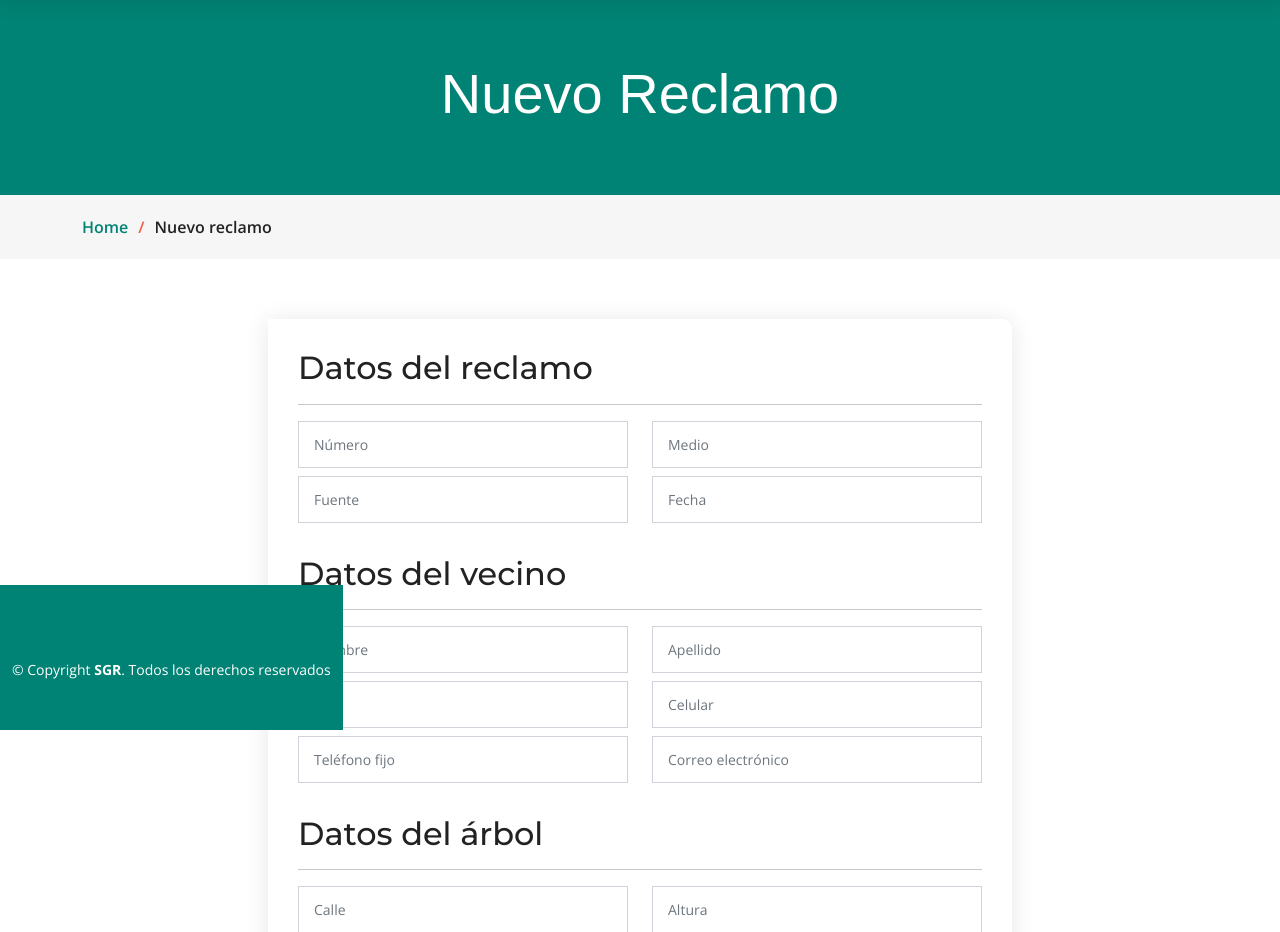
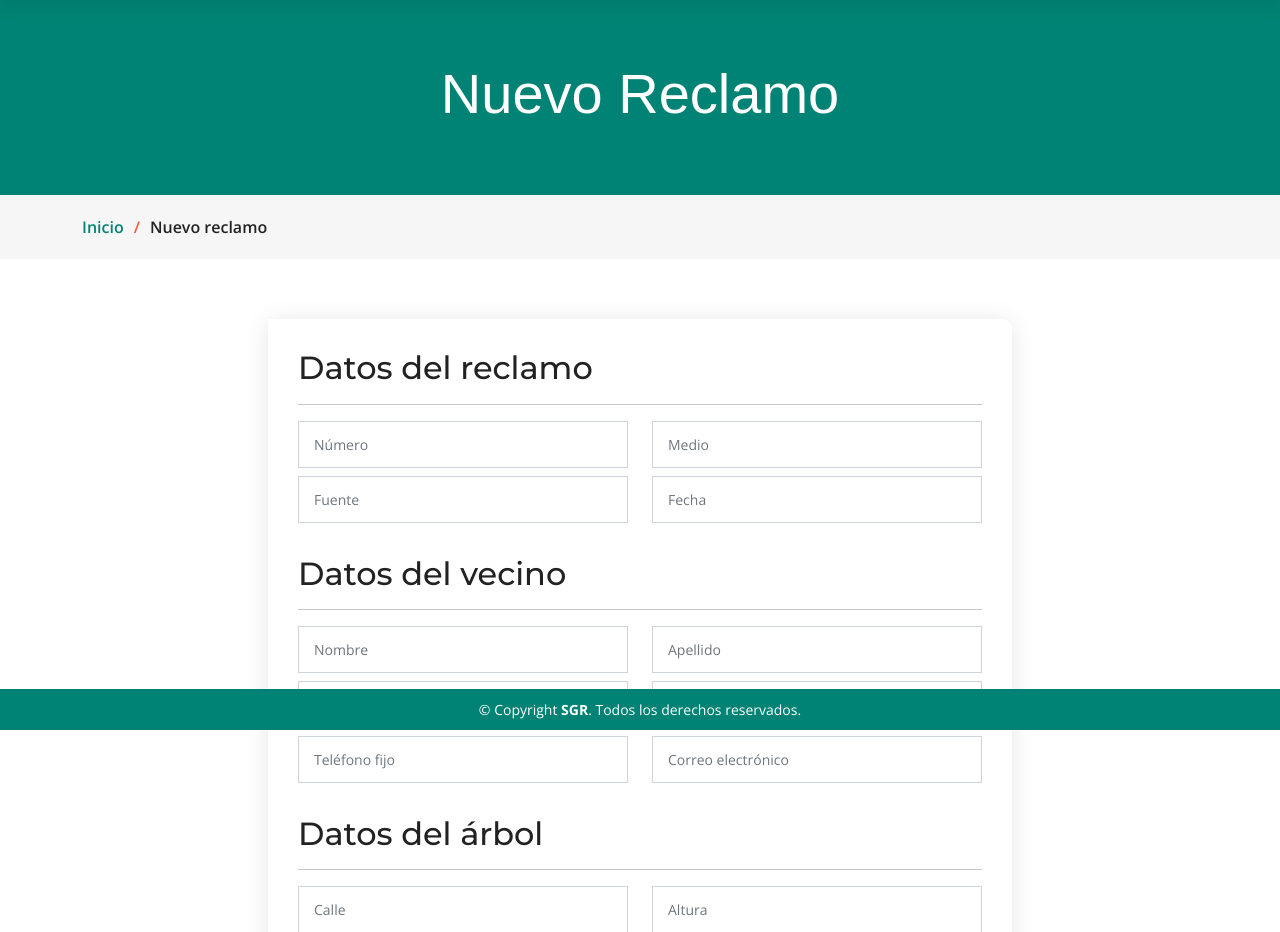
Before and after one commit to Sergio395/gestion_reclamos, a Django app: page /nr/ in a window 1280 px wide. Shown: the part 70-1002 px from the top of the page. Run offline with Django 3.2, Linux system fonts and the light colour scheme; some libraries are stand-ins or nearby versions.

Commit message:
footer full y sticky abajo

```diff
--- a/gestion_reclamos/reclamos/static/assets/css/main.css
+++ b/gestion_reclamos/reclamos/static/assets/css/main.css
@@ -2545,11 +2545,11 @@ section {
 # Footer
 --------------------------------------------------------------*/
 .footer {
-  position: absolute;
+  position: fixed;
   bottom: 0;
   font-size: 14px;
   background-color: var(--color-primary);
-  padding: 50px 0;
+  padding: 10px 0;
   color: white;
 }
 
--- a/gestion_reclamos/reclamos/templates/reclamos/footer.html
+++ b/gestion_reclamos/reclamos/templates/reclamos/footer.html
@@ -1,10 +1,14 @@
 <!-- ======= Footer ======= -->
-<footer id="footer" class="footer">
-    <div class="container mt-4">
-      <div class="copyright">
-        &copy; Copyright <strong><span>SGR</span></strong>. Todos los derechos reservados
+<footer id="footer" class="footer fixed-bottom">
+  <div class="container-fluid mt-6">
+    <div class="row">
+      <div class="col-12 text-center">
+        <div class="copyright">
+          &copy; Copyright <strong><span>SGR</span></strong>. Todos los derechos reservados.
+        </div>
       </div>
     </div>
-  </footer><!-- End Footer -->
-  <a href="#" class="scroll-top d-flex align-items-center justify-content-center"><i class="bi bi-arrow-up-short"></i></a>
+  </div>
+</footer><!-- End Footer -->
+<a href="#" class="scroll-top d-flex align-items-center justify-content-center"><i class="bi bi-arrow-up-short"></i></a>
 <div id="preloader"></div>
--- a/gestion_reclamos/reclamos/templates/reclamos/nuevo_reclamo.html
+++ b/gestion_reclamos/reclamos/templates/reclamos/nuevo_reclamo.html
@@ -17,7 +17,7 @@
       <nav>
         <div class="container">
           <ol>
-            <li><a href="index.html">Home</a></li>
+            <li><a href="/index">Inicio</a></li>
             <li>Nuevo reclamo</li>
           </ol>
         </div>
```
